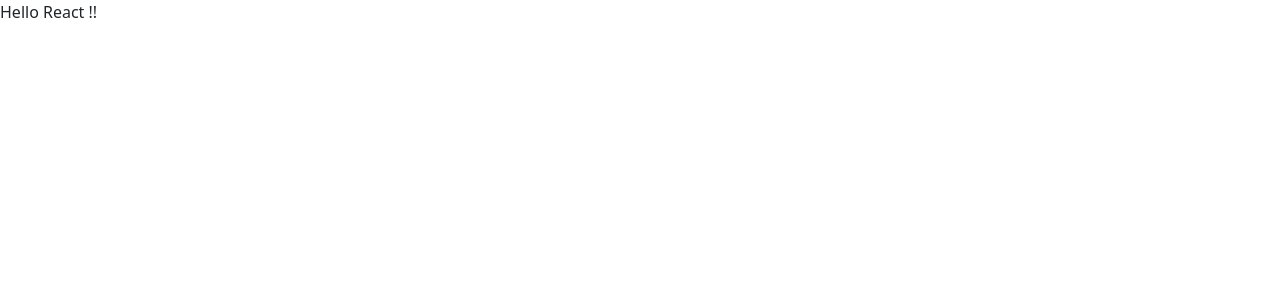
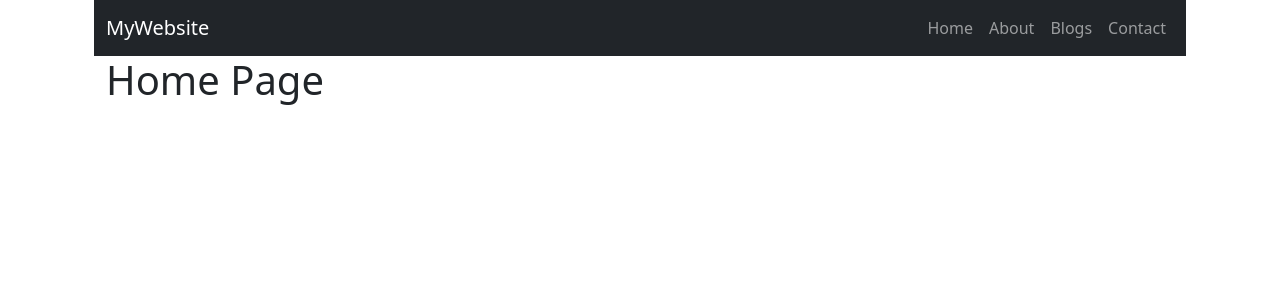
Before and after one commit to saravanan-prog/Master-React-Vite-Project, a React (Vite) app: page / in a window 1280 px wide. Shown: the top 300 px of the page. Built offline with nearby package versions, Linux system fonts and the light colour scheme.

Commit message:
Router workout

```diff
--- a/package.json
+++ b/package.json
@@ -13,7 +13,8 @@
     "bootstrap": "^5.3.8",
     "react": "^19.2.8",
     "react-bootstrap": "^2.10.10",
-    "react-dom": "^19.2.8"
+    "react-dom": "^19.2.8",
+    "react-router-dom": "^7.18.5"
   },
   "devDependencies": {
     "@babel/core": "^7.29.7",
--- /dev/null
+++ b/src/App.jsx
@@ -0,0 +1,12 @@
+import { Container } from "react-bootstrap"
+import Router from "./routes"
+
+export default function App(){
+
+
+    return (
+        <Container>
+           <Router />
+        </Container>
+    )
+}
--- /dev/null
+++ b/src/layout/ButtonLayout.jsx
@@ -0,0 +1,15 @@
+import { Container,Button } from "react-bootstrap"
+import { useNavigate } from "react-router-dom"
+
+export default function ButtonLayout() {
+
+    const navigate = useNavigate()
+
+    return (
+        <Container>
+           <Button variant="primary" onClick ={ ()=> navigate('/home') }> Home </Button>
+           <Button variant="primary" onClick ={ ()=> navigate('/about') }> About </Button>
+           <Button variant="primary" onClick ={ ()=> navigate('/contact') }> Contact </Button>
+        </Container>
+    )
+}
--- /dev/null
+++ b/src/layout/HeaderLayout.jsx
@@ -0,0 +1,39 @@
+import { Container, Navbar, Nav } from "react-bootstrap"
+import { Link } from "react-router-dom"
+
+export default function HeaderLayout() {
+
+    return (
+        <>
+            <Navbar bg="dark" variant="dark">
+
+                <Container>
+                    <Navbar.Brand as={Link} to="/">
+                        MyWebsite
+                    </Navbar.Brand>
+
+                    <Nav>
+
+                        <Nav.Link as={Link} to="/">
+                            Home
+                        </Nav.Link>
+
+                        <Nav.Link as={Link} to="/about">
+                            About
+                        </Nav.Link>
+
+                        <Nav.Link as={Link} to="/blog">
+                            Blogs
+                        </Nav.Link>
+
+                        <Nav.Link as={Link} to="/contact">
+                            Contact
+                        </Nav.Link>
+
+                    </Nav>
+                </Container>
+            </Navbar>
+
+        </>
+    )
+}
--- a/src/main.jsx
+++ b/src/main.jsx
@@ -3,8 +3,10 @@ import { createRoot } from 'react-dom/client'
 import '../node_modules/bootstrap/dist/css/bootstrap.min.css'
 import '../node_modules/bootstrap/dist/js/bootstrap.bundle.js'
 
+import App from './App.jsx'
+
 createRoot(document.getElementById('root')).render(
   <div>
-     <p>Hello React !!</p>
+     <App />
   </div>
 )
--- a/src/pages/AboutPage.jsx
+++ b/src/pages/About.page.jsx
@@ -1,10 +1,12 @@
+import { Container } from "react-bootstrap"
+
 export default function AboutPage(){
 
     return(
         <>
-            <div className="container">
+            <Container>
                 <h1>About Page</h1>
-            </div>
+            </Container>
 
         </>
     )
--- a/src/pages/BlogPage.jsx
+++ b/src/pages/Blog.page.jsx
@@ -1,10 +1,13 @@
+
+import { Container } from "react-bootstrap"
+
 export default function BlogPage(){
 
     return(
         <>
-            <div className="container">
+            <Container>
                 <h1>Blog Page</h1>
-            </div>
+            </Container>
 
         </>
     )
--- a/src/pages/ContactPage.jsx
+++ b/src/pages/Contact.page.jsx
@@ -1,10 +1,13 @@
+import { Container } from "react-bootstrap"
+
+
 export default function ContactPage(){
 
     return(
         <>
-            <div className="container">
+            <Container>
                 <h1>Contact Page</h1>
-            </div>
+            </Container>
 
         </>
     )
--- a/src/pages/GalleryPage.jsx
+++ b/src/pages/Gallery.page.jsx
@@ -1,10 +1,11 @@
+import { Container } from "react-bootstrap"
 export default function GalleryPage(){
 
     return(
         <>
-            <div className="container">
+            <Container>
                 <h1>Gallery Page</h1>
-            </div>
+            </Container>
 
         </>
     )
--- a/src/pages/HomePage.jsx
+++ b/src/pages/Home.page.jsx
@@ -1,10 +1,11 @@
+import { Container } from "react-bootstrap"
 export default function HomePage(){
 
     return(
         <>
-            <div className="container">
+            <Container>
                 <h1>Home Page</h1>
-            </div>
+            </Container>
 
         </>
     )
--- /dev/null
+++ b/src/pages/page.notfound.jsx
@@ -0,0 +1,12 @@
+import { Container } from "react-bootstrap"
+export default function PageNotFound(){
+
+    return(
+        <>
+            <Container>
+                <h1> 404 - Page Not Found </h1>
+            </Container>
+
+        </>
+    )
+}
--- /dev/null
+++ b/src/routes.jsx
@@ -0,0 +1,35 @@
+import { Container } from "react-bootstrap"
+import { BrowserRouter,Routes,Route } from "react-router-dom"
+
+import HeaderLayout from "./layout/HeaderLayout"
+
+import HomePage from "./pages/Home.page"
+import AboutPage from './pages/About.page'
+import ContactPage from './pages/Contact.page'
+import GalleryPage from './pages/Gallery.page'
+import BlogPage from './pages/Blog.page'
+import PageNotFound from "./pages/page.notfound"
+import ButtonLayout from "./layout/ButtonLayout"
+
+
+export default function Router(){
+
+
+    return (
+        <Container>
+            <BrowserRouter>
+                <HeaderLayout />
+                <Routes>
+                    <Route index element = { <HomePage /> } />
+                    <Route path="home" element= { <HomePage /> } />
+                    <Route path="about" element= { <AboutPage /> } />
+                    <Route path="contact" element= { <ContactPage /> } />
+                    <Route path="gallery" element= { <GalleryPage /> } />
+                    <Route path="blog" element= { <BlogPage /> } />
+                     <Route path="gallery" element= { <GalleryPage /> } />
+                    <Route path="*" element= { <PageNotFound /> } />
+                </Routes>
+            </BrowserRouter>
+        </Container>
+    )
+}
```
Also changed, not shown: 1 other file (tests, documents, lock files or other folders).
